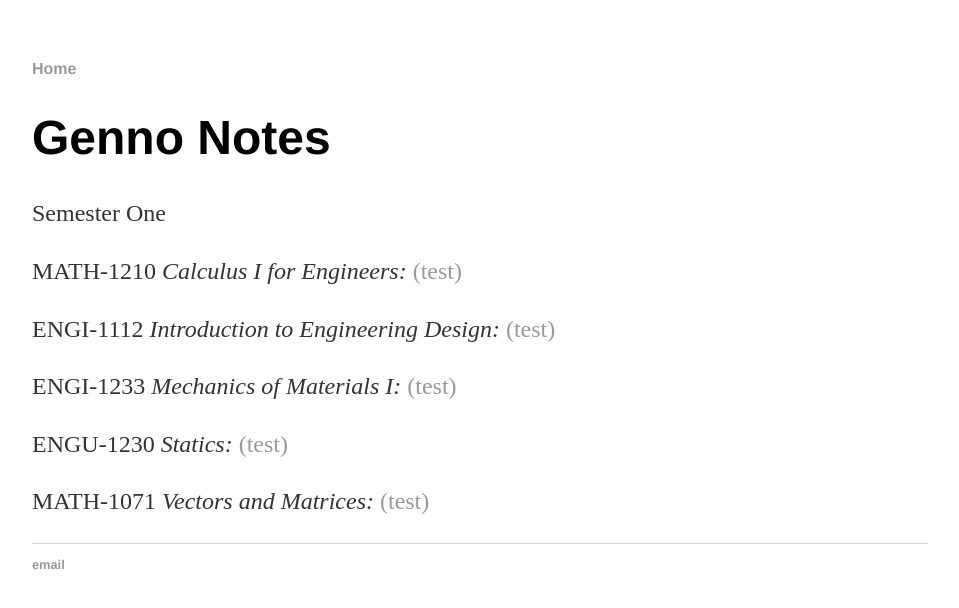
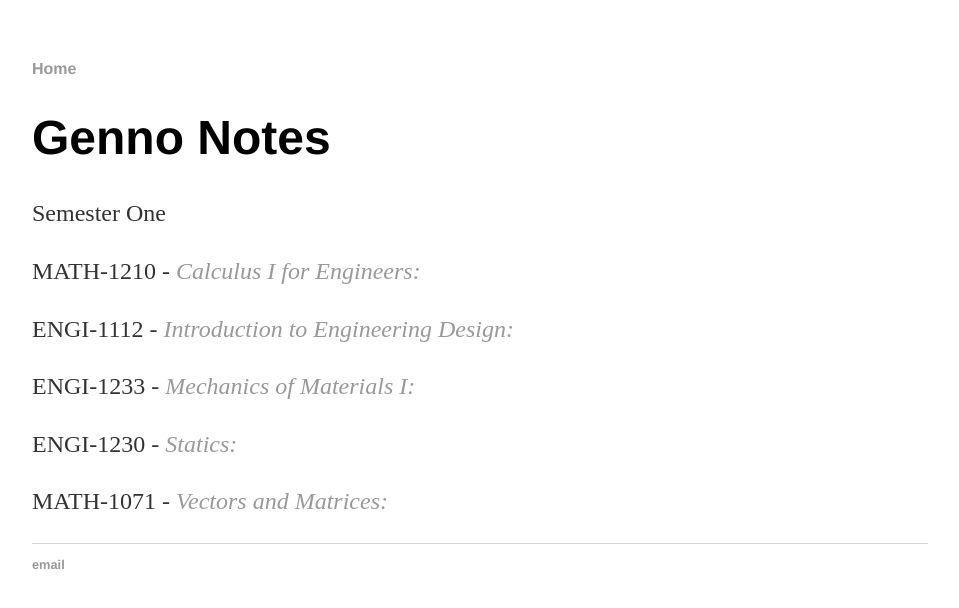
Before and after one commit to GenNotes/GenNotes.github.io, a Jekyll site: the page built from index.html, in a window 1280 px wide. Shown: the top 608 px of the page, without its empty margins (160-1119 px from the left). Built offline with Jekyll 4.4.1, drawn with Linux system fonts in a browser that asks for light colours.

Commit message:
Update index.html

```diff
--- a/index.html
+++ b/index.html
@@ -6,10 +6,10 @@
 	<h1>Genno Notes</h1>
 
 	<p>Semester One</p>
-	<p>MATH-1210 <em> Calculus I for Engineers: </em> <a href="/MATH-1210"> (test)</a></p>
-	<p>ENGI-1112 <em> Introduction to Engineering Design: </em> <a href="/ENGI-1112"> (test)</a></p>
-	<p>ENGI-1233 <em> Mechanics of Materials I: </em> <a href="/ENGI-1233"> (test)</a></p>
-	<p>ENGU-1230 <em> Statics: </em> <a href="/ENGI-1230"> (test)</a></p>
-	<p>MATH-1071 <em> Vectors and Matrices: </em> <a href="/MATH-1071"> (test)</a></p>
+	<p>MATH-1210 - <a href="/MATH-1210"> <em> Calculus I for Engineers: </em> </a></p>
+	<p>ENGI-1112 - <a href="/ENGI-1112"> <em> Introduction to Engineering Design: </em> </a></p>
+	<p>ENGI-1233 - <a href="/ENGI-1233"> <em> Mechanics of Materials I: </em> </a></p>
+	<p>ENGI-1230 - <a href="/ENGI-1230"> <em> Statics: </em> </a></p>
+	<p>MATH-1071 - <a href="/MATH-1071"> <em> Vectors and Matrices: </em> </a></p>
 
 </div><!-- /.blurb -->
```
